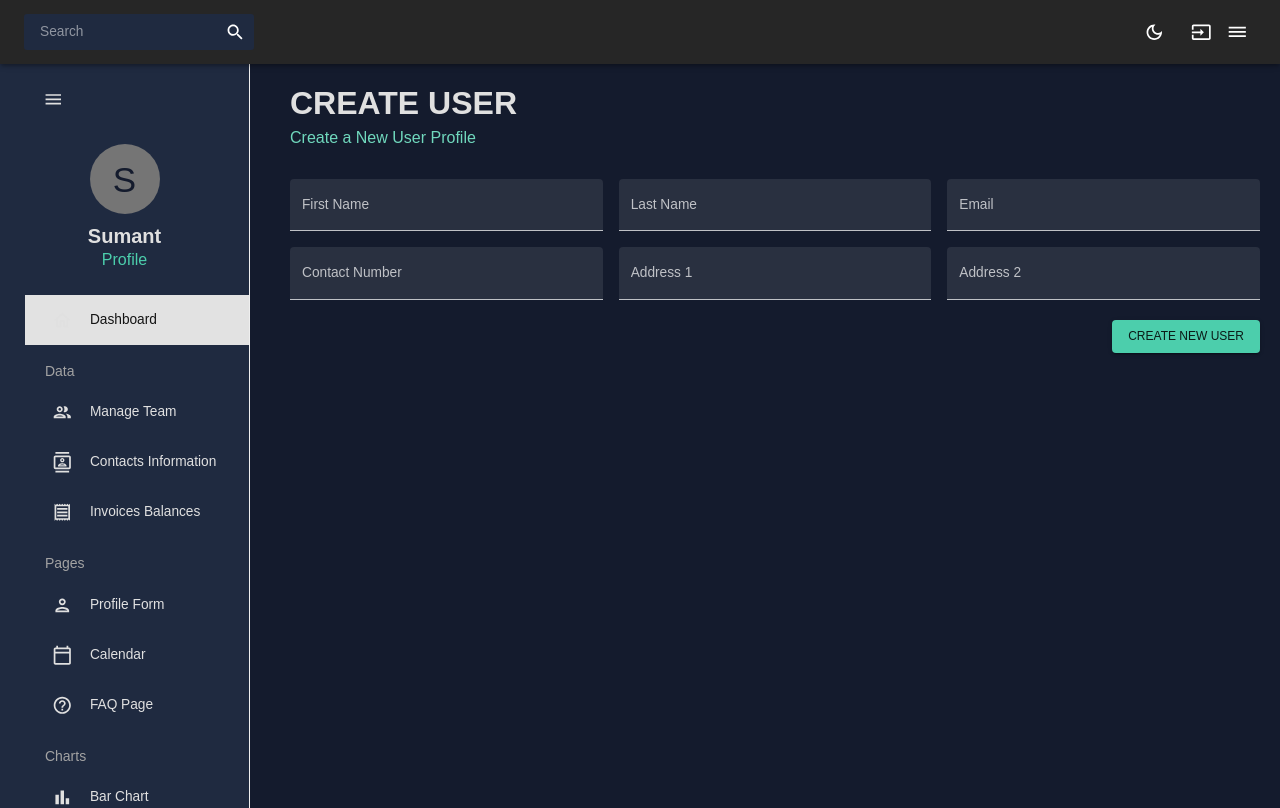
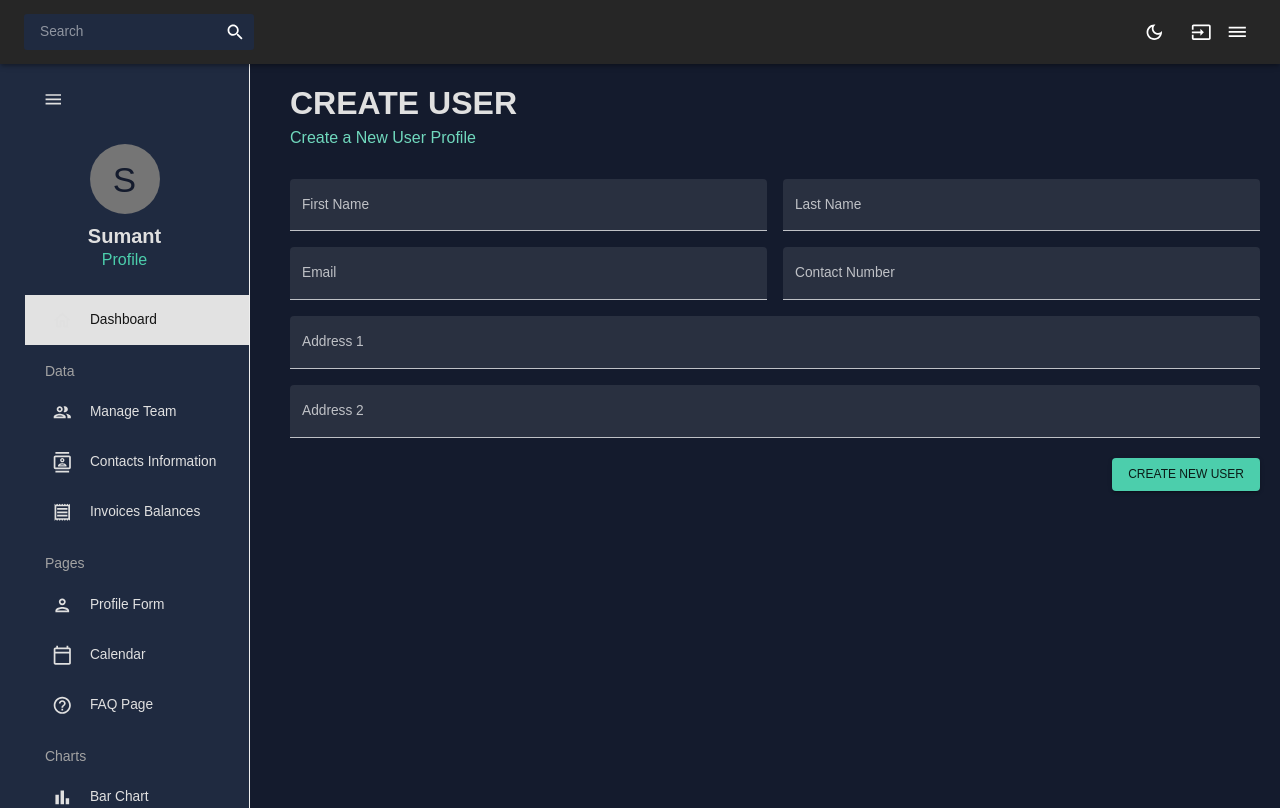
Before and after one commit to Sumant64/react-admin-dashboard, a React (Create React App) app: page /form in a window 1280 px wide. Built offline with nearby package versions, Linux system fonts and the light colour scheme.

Commit message:
form grid changes

```diff
--- a/src/scenes/form/index.tsx
+++ b/src/scenes/form/index.tsx
@@ -38,7 +38,7 @@
         }) => (
           <form onSubmit={handleSubmit}>
             <Grid container spacing={2} columns={12}>
-              <Grid item xs={12} md={4}>
+              <Grid item xs={12} md={6}>
                 <TextField
                   fullWidth
                   variant='filled'
@@ -52,7 +52,7 @@
                   helperText={touched.firstName && errors.firstName}
                   />
               </Grid>
-              <Grid item xs={12} md={4}>
+              <Grid item xs={12} md={6}>
                 <TextField
                   fullWidth
                   variant='filled'
@@ -66,7 +66,7 @@
                   helperText={touched.lastName && errors.lastName}
                   />
               </Grid>
-              <Grid item xs={12} md={4}>
+              <Grid item xs={12} md={6}>
                 <TextField
                   fullWidth
                   variant='filled'
@@ -80,7 +80,7 @@
                   helperText={touched.email && errors.email}
                   />
               </Grid>
-              <Grid item xs={12} md={4}>
+              <Grid item xs={12} md={6}>
                 <TextField
                   fullWidth
                   variant='filled'
@@ -94,7 +94,7 @@
                   helperText={touched.contact && errors.contact}
                   />
               </Grid>
-              <Grid item xs={12} md={4}>
+              <Grid item xs={12} md={12}>
                 <TextField
                   fullWidth
                   variant='filled'
@@ -108,7 +108,7 @@
                   helperText={touched.address1 && errors.address1}
                   />
               </Grid>
-              <Grid item xs={12} md={4}>
+              <Grid item xs={12} md={12}>
                 <TextField
                   fullWidth
                   variant='filled'
```
